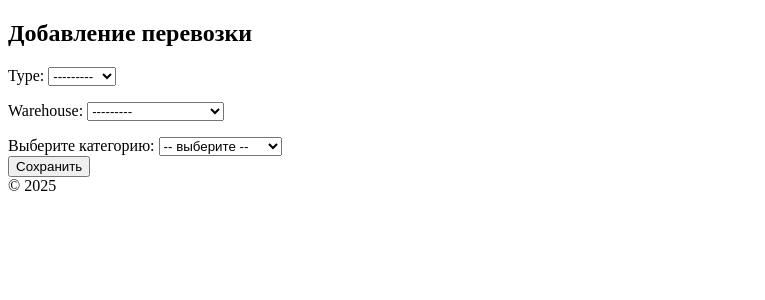
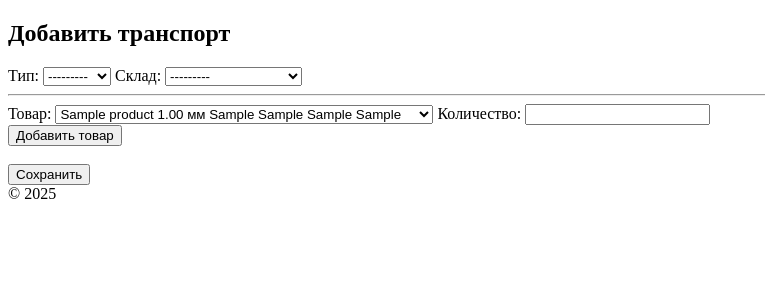
Before and after one commit to Shaxmir/mycrm, a Django app: page /logistics/add/ in a window 1280 px wide. Shown: the part 98-398 px from the top of the page, without its empty margins (0-765 px from the left). Run offline with Django 5.2, Linux system fonts and the light colour scheme; tables that the repository leaves empty hold one stand-in row (values such as "Sample post").

Commit message:
Add product arrival feature to the CRM

```diff
--- a/apps/catalog/templates/catalog/product_list.html
+++ b/apps/catalog/templates/catalog/product_list.html
@@ -6,7 +6,7 @@
 <ul>
     {% for product in products %}
         <li>
-            <a href="{% url 'catalog:product_detail' product.id %}">{{ product.name }}</a>
+            <a href="{% url 'catalog:product_detail' product.id %}">{{ product.name }} {{ product.thickness }} {{ product.grade }}</a>
         </li>
     {% empty %}
         <li>Нет товаров</li>
--- a/apps/logistics/templates/logistics/transport_form.html
+++ b/apps/logistics/templates/logistics/transport_form.html
@@ -1,56 +1,53 @@
 {% extends 'base.html' %}
+{% load static %}
 {% block content %}
-<h2>Добавление перевозки</h2>
+<h2>Добавить транспорт</h2>
+
 <form method="post">
     {% csrf_token %}
-    {{ form.as_p }}
+    <label for="id_type">Тип:</label>
+    {{ form.type }}
 
-    <label for="category-select">Выберите категорию:</label>
-    <select id="category-select">
-        <option value="">-- выберите --</option>
-        {% for category in categories %}
-            <option value="{{ category.id }}">{{ category.name }}</option>
-        {% endfor %}
-    </select>
+    <label for="id_warehouse">Склад:</label>
+    {{ form.warehouse }}
 
-    <div id="product-container">
-        <!-- Здесь будут показываться товары выбранной категории -->
+    <hr>
+
+    <div id="products-container">
+        <div class="product-form">
+            <label>Товар:</label>
+            <select name="product">
+                {% for category in categories %}
+                    <optgroup label="--- {{ category.name }} ---">
+                        {% for product in category.products.all %}
+                            <option value="{{ product.id }}">
+                                {{ product.name }}
+                                {% if product.thickness %}{{ product.thickness }} мм{% endif %}
+                                {% if product.format %} {{ product.format }}{% endif %}
+                                {% if product.grade %} {{ product.grade }}{% endif %}
+                                {% if product.surface %} {{ product.surface }}{% endif %}
+                                {% if product.unit %} {{ product.unit }}{% endif %}
+                            </option>
+                        {% endfor %}
+                    </optgroup>
+                {% endfor %}
+            </select>
+            <label>Количество:</label>
+            <input type="number" name="quantity" min="1" required>
+        </div>
     </div>
 
+    <button type="button" id="add-product">Добавить товар</button>
+    <br><br>
     <button type="submit">Сохранить</button>
 </form>
 
 <script>
-    const categorySelect = document.getElementById('category-select');
-    const productContainer = document.getElementById('product-container');
-
-    const productsByCategory = {
-        {% for category in categories %}
-            "{{ category.id }}": [
-                {% for product in category.products.all %}
-                    {
-                        id: "{{ product.id }}",
-                        name: "{{ product.name }}"
-                    },
-                {% endfor %}
-            ],
-        {% endfor %}
-    };
-
-    categorySelect.addEventListener('change', function () {
-        const categoryId = this.value;
-        productContainer.innerHTML = '';
-
-        if (productsByCategory[categoryId]) {
-            productsByCategory[categoryId].forEach(product => {
-                const div = document.createElement('div');
-                div.innerHTML = `
-                    <label>${product.name}</label>
-                    <input type="number" name="product_${product.id}" value="0" min="0">
-                `;
-                productContainer.appendChild(div);
-            });
-        }
-    });
+document.getElementById('add-product').addEventListener('click', function () {
+    const container = document.getElementById('products-container');
+    const newBlock = container.children[0].cloneNode(true);
+    newBlock.querySelectorAll('input').forEach(input => input.value = '');
+    container.appendChild(newBlock);
+});
 </script>
 {% endblock %}
--- a/apps/logistics/views.py
+++ b/apps/logistics/views.py
@@ -15,45 +15,42 @@
 
 
 
-@transaction.atomic
 def transport_add(request):
-    products = Product.objects.all()
-    categories = Category.objects.prefetch_related('products')
-
     if request.method == 'POST':
         form = TransportForm(request.POST)
         if form.is_valid():
             transport = form.save()
-            for product in products:
-                qty = request.POST.get(f'product_{product.id}')
-                if qty and qty.isdigit() and int(qty) > 0:
-                    quantity = int(qty)
-                    TransportProduct.objects.create(
-                        transport=transport,
-                        product=product,
-                        quantity=quantity
-                    )
+            products = request.POST.getlist('product')
+            quantities = request.POST.getlist('quantity')
 
-                    # Обновляем остатки
-                    stock, created = Stock.objects.get_or_create(
-                        warehouse=transport.warehouse,
-                        product=product,
-                        defaults={'quantity': 0, 'reserved': 0}
-                    )
-                    if transport.type == 'incoming':
-                        stock.quantity += quantity
-                    elif transport.type == 'outgoing':
-                        if stock.quantity < quantity:
-                            raise ValueError(f"Недостаточно товара {product.name} на складе.")
-                        stock.quantity -= quantity
-                    stock.save()
+            for product_id, qty in zip(products, quantities):
+                product = Product.objects.get(id=product_id)
+                quantity = int(qty)
 
-            return redirect('logistics:transport_list')
+                TransportProduct.objects.create(
+                    transport=transport,
+                    product=product,
+                    quantity=quantity
+                )
+
+                # обновляем или создаем запись о товаре на складе
+                stock, created = Stock.objects.get_or_create(
+                    product=product,
+                    warehouse=transport.warehouse,
+                    defaults={'quantity': 0, 'reserved': 0}
+                )
+                if transport.type == 'incoming':
+                    stock.quantity += quantity
+                elif transport.type == 'outgoing':
+                    stock.quantity = max(stock.quantity - quantity, 0)
+                stock.save()
+            return redirect('transport_list')
     else:
         form = TransportForm()
-
+    categories = Category.objects.prefetch_related('products').all()
+    products = Product.objects.all()
     return render(request, 'logistics/transport_form.html', {
         'form': form,
+        'products': Product.objects.all(),  # можно убрать, если больше не используется
         'categories': categories,
-        'products': products,
     })
```
